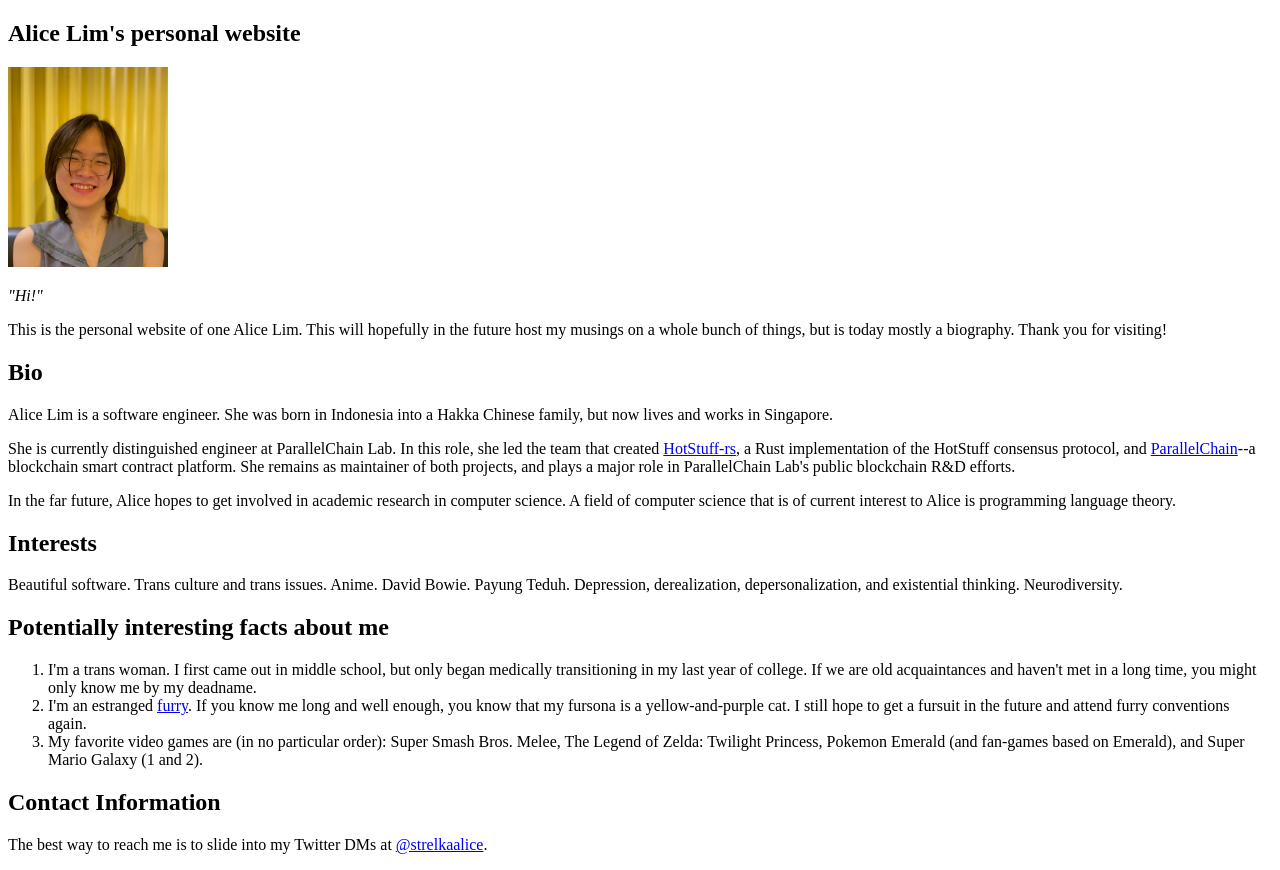
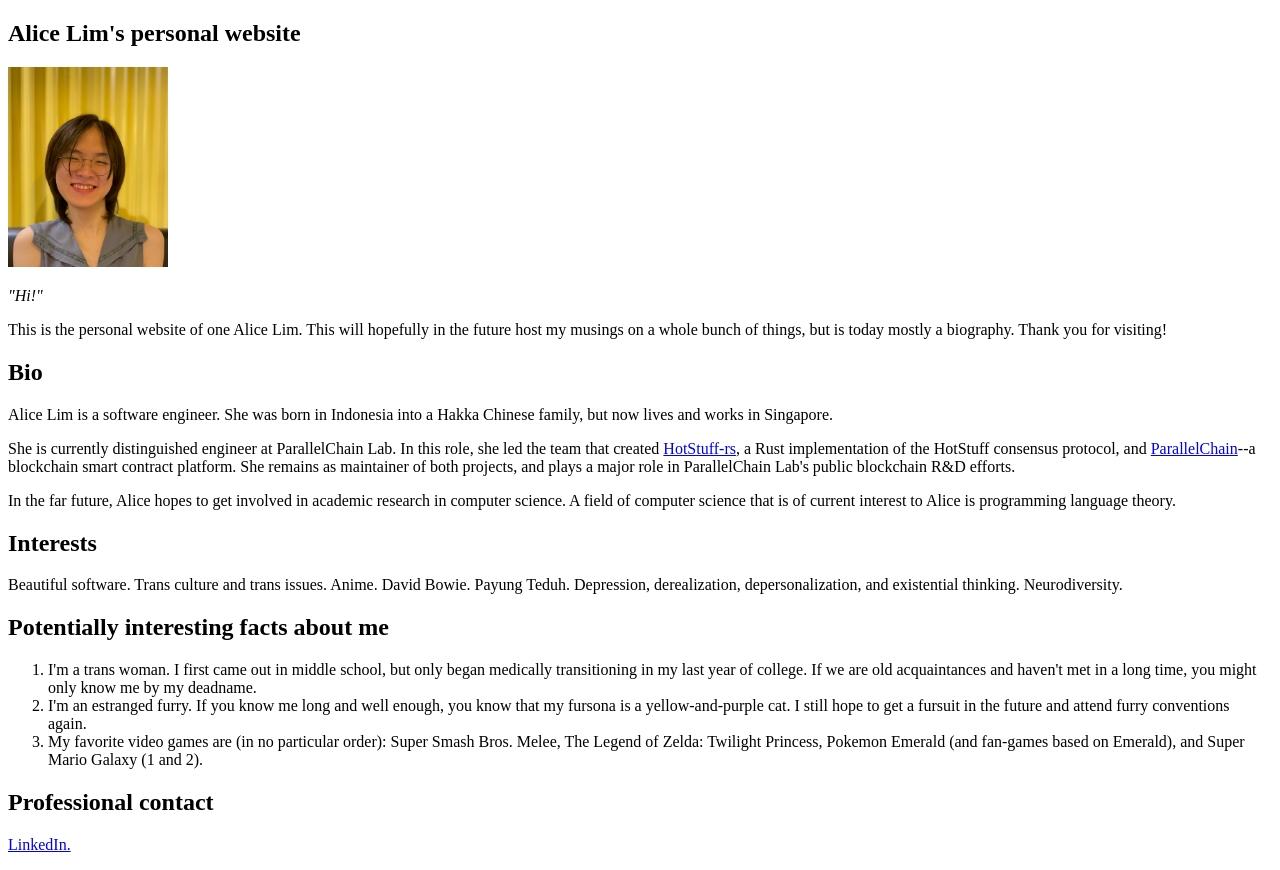
Before and after one commit to lyulka/alice-lim-com, a plain HTML site: page index.html in a window 1280 px wide. Drawn offline with Linux system fonts and the light colour scheme.

Commit message:
Add link to LinkedIn profile.

```diff
--- a/index.html
+++ b/index.html
@@ -31,17 +31,17 @@
                 you might only know me by my deadname.
             </li>
             <li>
-                I'm an estranged <a href="https://en.wikipedia.org/wiki/Furry_fandom">furry</a>. If you know me long and well enough, you know that my fursona is a
-                yellow-and-purple cat. I still hope to get a fursuit in the future and attend furry conventions again.
+                I'm an estranged furry. If you know me long and well enough, you know that my fursona is a yellow-and-purple cat. I still hope to get a fursuit in the future and attend furry
+                conventions again.
             </li>
             <li>
                 My favorite video games are (in no particular order): Super Smash Bros. Melee, The Legend of Zelda: Twilight Princess, Pokemon Emerald (and fan-games based on Emerald),
                 and Super Mario Galaxy (1 and 2).
             </li>
         </ol>
-        <h2>Contact Information</h2>
+        <h2>Professional contact</h2>
         <p>
-            The best way to reach me is to slide into my Twitter DMs at <a href="https://twitter.com/strelkaalice">@strelkaalice</a>.
+            <a href="https://www.linkedin.com/in/alice-lim-8b5343152/">LinkedIn.</a>
         </p>
     </section>
 </body>
```
